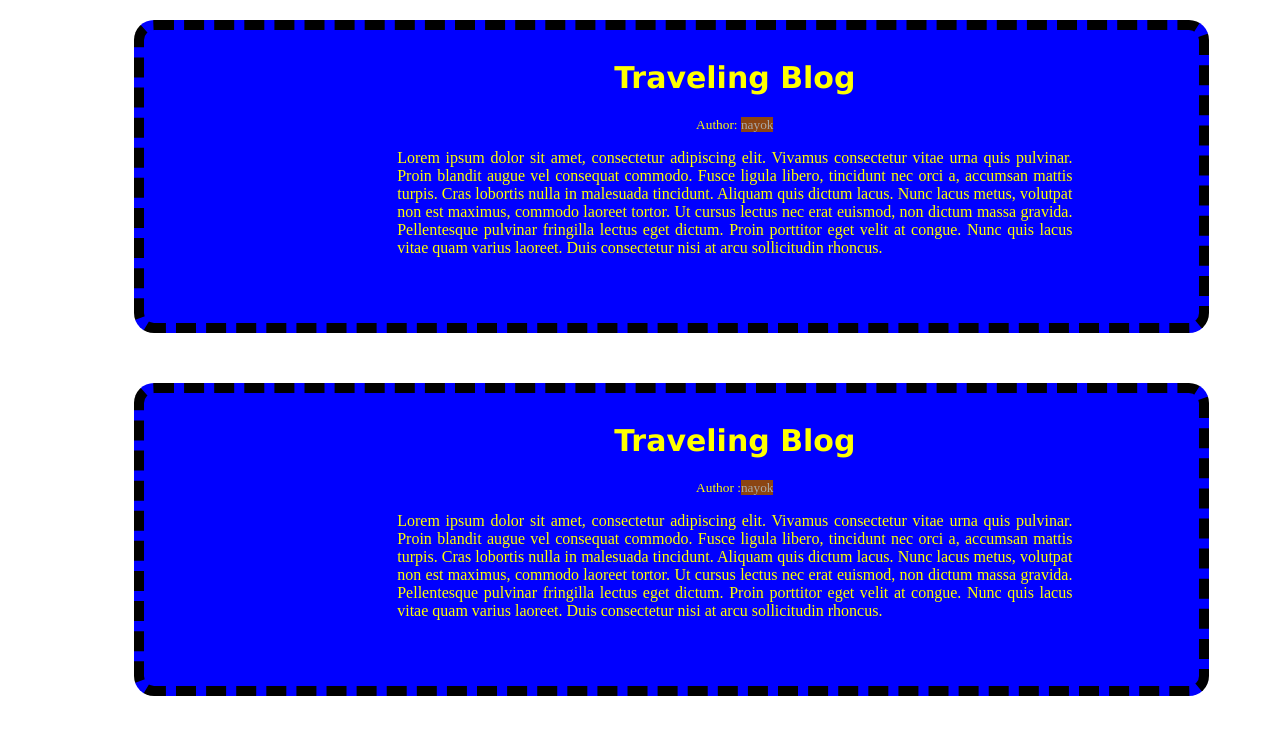
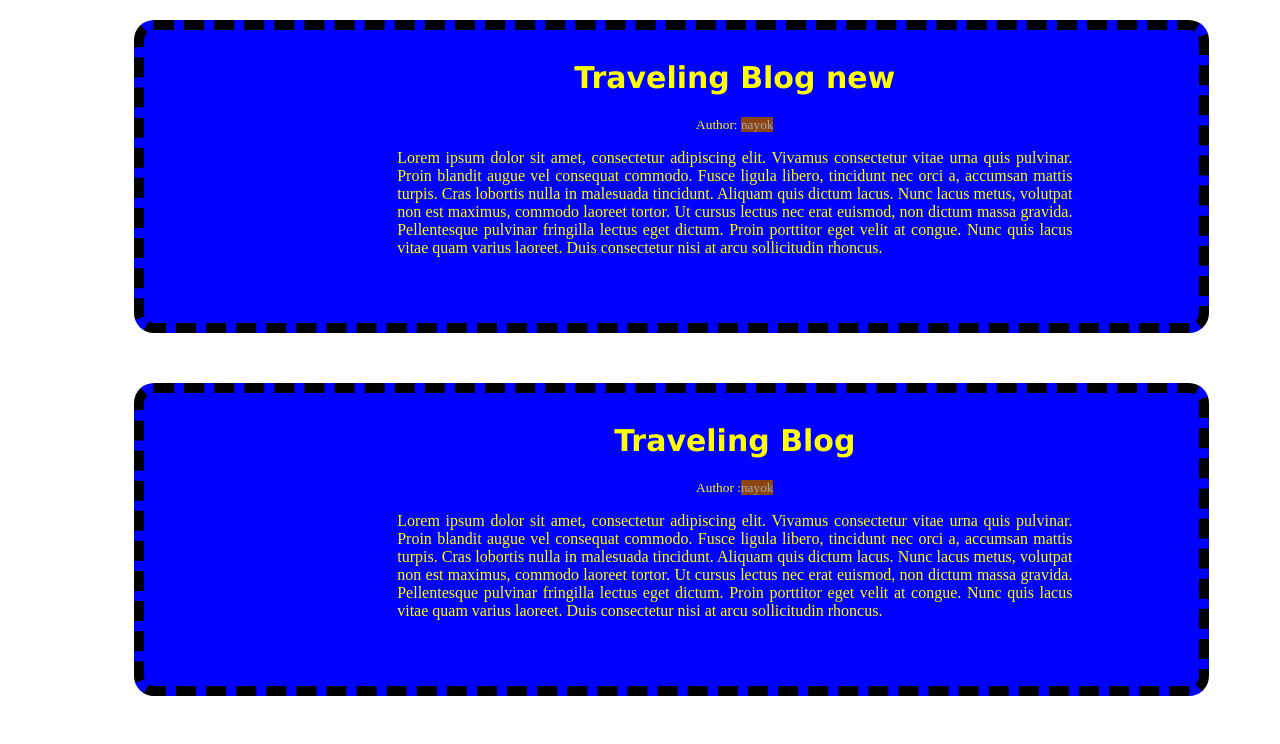
Before and after one commit to rashedulsifat24/repo, a plain HTML site: page index.html in a window 1280 px wide. Shown: the top 744 px of the page. Drawn offline with Linux system fonts and the light colour scheme.

Commit message:
added extra work

```diff
--- a/index.html
+++ b/index.html
@@ -42,7 +42,7 @@
 
     <div class="all">
 
-        <h1 class="title"> Traveling Blog </h1>
+        <h1 class="title"> Traveling Blog new </h1>
     <small>Author: <span class="author">nayok</span> </small>
     <p >Lorem ipsum dolor sit amet, consectetur adipiscing elit. Vivamus consectetur vitae urna quis pulvinar. Proin blandit augue vel consequat commodo. Fusce ligula libero, tincidunt nec orci a, accumsan mattis turpis. Cras lobortis nulla in malesuada tincidunt. Aliquam quis dictum lacus. Nunc lacus metus, volutpat non est maximus, commodo laoreet tortor. Ut cursus lectus nec erat euismod, non dictum massa gravida. Pellentesque pulvinar fringilla lectus eget dictum. Proin porttitor eget velit at congue. Nunc quis lacus vitae quam varius laoreet. Duis consectetur nisi at arcu sollicitudin rhoncus.</p>
 </div>
```
